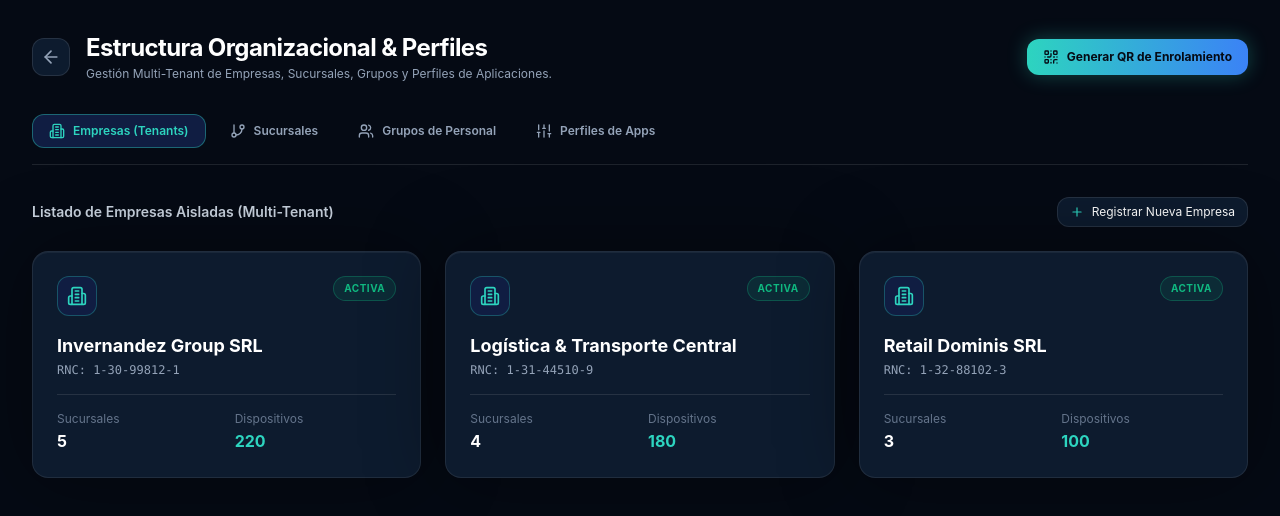
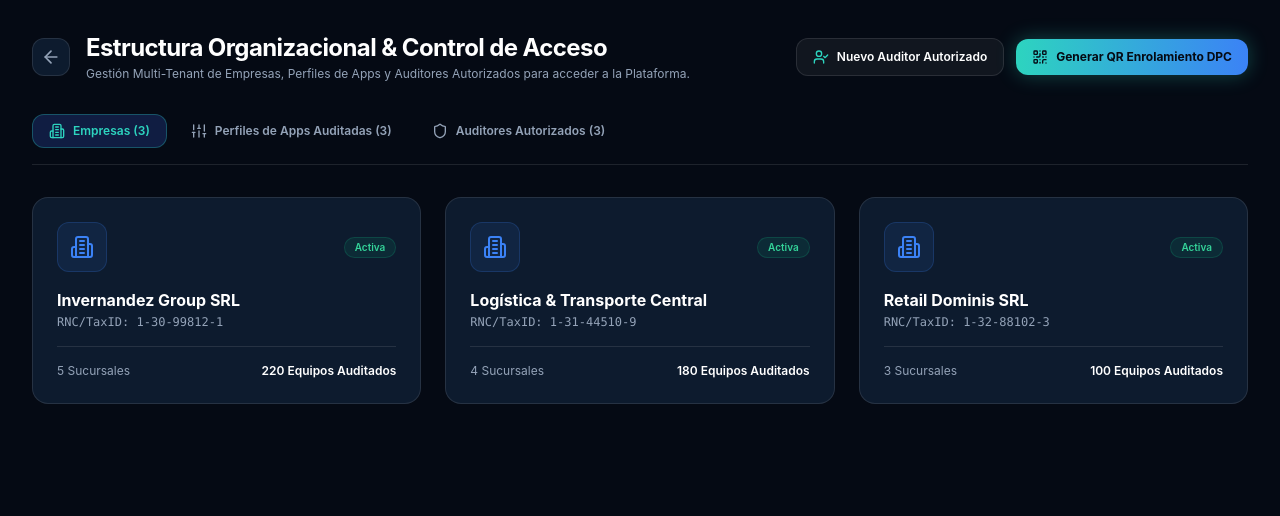
Before and after one commit to neyc03/CENTRYK, a Next.js app in the folder apps/frontend/: page /estructura in a window 1280 px wide. Shown: the top 516 px of the page. Built offline with nearby package versions, Linux system fonts and the light colour scheme.

Commit message:
feat(ui): add Authorized Auditors management tab in /estructura to clarify Web Admin Access vs Audited Field Staff

```diff
--- a/apps/frontend/src/app/estructura/page.tsx
+++ b/apps/frontend/src/app/estructura/page.tsx
@@ -13,13 +13,17 @@ import {
   CheckCircle2,
   X,
   Layers,
-  ArrowLeft
+  ArrowLeft,
+  UserCheck,
+  KeyRound,
+  Shield
 } from 'lucide-react';
 import Link from 'next/link';
 
 export default function StructurePage() {
-  const [activeTab, setActiveTab] = useState<'companies' | 'branches' | 'groups' | 'profiles'>('companies');
+  const [activeTab, setActiveTab] = useState<'companies' | 'branches' | 'groups' | 'profiles' | 'auditors'>('companies');
   const [showQrModal, setShowQrModal] = useState(false);
+  const [showAuditorModal, setShowAuditorModal] = useState(false);
 
   const mockCompanies = [
     { id: '1', name: 'Invernandez Group SRL', taxId: '1-30-99812-1', branchesCount: 5, devicesCount: 220, status: 'Activa' },
@@ -30,8 +34,15 @@ export default function StructurePage() {
   const mockProfiles = [
     { id: 'p1', name: 'Perfil Cajeros POS', group: 'Cajeros & Punto de Venta', apps: ['Punto de Venta POS', 'Calculadora'], allowedCount: 2 },
     { id: 'p2', name: 'Perfil Entregas & Waze', group: 'Choferes & Rutas', apps: ['Waze GPS', 'Centryx Delivery'], allowedCount: 2 },
-    { id: 'p3', name: 'Perfil Supervisión General', group: 'Supervisores de Campo', apps: ['Waze', 'WhatsApp Busines', 'Gmail', 'POS Admin'], allowedCount: 4 },
+    { id: 'p3', name: 'Perfil Supervisión General', group: 'Personal Auditado en Campo', apps: ['Waze', 'POS Admin'], allowedCount: 2 },
   ];
+
+  // Auditores Autorizados para acceder al Dashboard
+  const [auditors, setAuditors] = useState([
+    { id: 'a1', username: 'master', fullName: 'Administrador Máster', role: 'Máster Total', email: 'master@centryx.io', status: 'Activo' },
+    { id: 'a2', username: 'auditor_central', fullName: 'Auditor General de Operaciones', role: 'Auditor de Campo', email: 'auditoria@invernandez.com', status: 'Activo' },
+    { id: 'a3', username: 'auditor_seguridad', fullName: 'Auditor de Seguridad IT', role: 'Auditor de Seguridad', email: 'security@centryx.io', status: 'Activo' },
+  ]);
 
   return (
     <div className="min-h-screen bg-[#050A14] text-slate-100 p-8 space-y-8">
@@ -43,179 +54,211 @@ export default function StructurePage() {
             <ArrowLeft className="w-5 h-5" />
           </Link>
           <div>
-            <h1 className="text-2xl font-bold text-white tracking-tight">Estructura Organizacional & Perfiles</h1>
-            <p className="text-xs text-slate-400 mt-0.5">Gestión Multi-Tenant de Empresas, Sucursales, Grupos y Perfiles de Aplicaciones.</p>
+            <h1 className="text-2xl font-bold text-white tracking-tight">Estructura Organizacional & Control de Acceso</h1>
+            <p className="text-xs text-slate-400 mt-0.5">Gestión Multi-Tenant de Empresas, Perfiles de Apps y Auditores Autorizados para acceder a la Plataforma.</p>
           </div>
         </div>
+
+        <div className="flex items-center space-x-3">
+          <button
+            onClick={() => setShowAuditorModal(true)}
+            className="flex items-center space-x-2 bg-white/5 border border-white/10 hover:bg-white/10 text-white px-4 py-2.5 rounded-xl font-semibold text-xs transition-all cursor-pointer"
+          >
+            <UserCheck className="w-4 h-4 text-[#2DD4BF]" />
+            <span>Nuevo Auditor Autorizado</span>
+          </button>
 
           <button
             onClick={() => setShowQrModal(true)}
             className="flex items-center space-x-2 bg-gradient-to-r from-[#2DD4BF] to-[#3B82F6] text-[#050A14] px-4 py-2.5 rounded-xl font-bold text-xs shadow-[0_0_20px_rgba(45,212,191,0.3)] hover:opacity-90 transition-all cursor-pointer"
           >
             <QrCode className="w-4 h-4" />
-          <span>Generar QR de Enrolamiento</span>
+            <span>Generar QR Enrolamiento DPC</span>
           </button>
+        </div>
       </div>
 
       {/* Tabs Menu */}
       <div className="flex space-x-2 border-b border-white/10 pb-4">
         <button
           onClick={() => setActiveTab('companies')}
-          className={`flex items-center space-x-2 px-4 py-2 rounded-xl text-xs font-semibold transition-all ${activeTab === 'companies' ? 'bg-[#101D42] text-[#2DD4BF] border border-[#2DD4BF]/40' : 'text-slate-400 hover:bg-white/5'}`}
+          className={`flex items-center space-x-2 px-4 py-2 rounded-xl text-xs font-semibold transition-all ${
+            activeTab === 'companies'
+              ? 'bg-[#101D42] text-[#2DD4BF] border border-[#2DD4BF]/30'
+              : 'text-slate-400 hover:text-white hover:bg-white/5'
+          }`}
         >
           <Building2 className="w-4 h-4" />
-          <span>Empresas (Tenants)</span>
-        </button>
-
-        <button
-          onClick={() => setActiveTab('branches')}
-          className={`flex items-center space-x-2 px-4 py-2 rounded-xl text-xs font-semibold transition-all ${activeTab === 'branches' ? 'bg-[#101D42] text-[#2DD4BF] border border-[#2DD4BF]/40' : 'text-slate-400 hover:bg-white/5'}`}
-        >
-          <GitBranch className="w-4 h-4" />
-          <span>Sucursales</span>
-        </button>
-
-        <button
-          onClick={() => setActiveTab('groups')}
-          className={`flex items-center space-x-2 px-4 py-2 rounded-xl text-xs font-semibold transition-all ${activeTab === 'groups' ? 'bg-[#101D42] text-[#2DD4BF] border border-[#2DD4BF]/40' : 'text-slate-400 hover:bg-white/5'}`}
-        >
-          <Users className="w-4 h-4" />
-          <span>Grupos de Personal</span>
+          <span>Empresas ({mockCompanies.length})</span>
         </button>
 
         <button
           onClick={() => setActiveTab('profiles')}
-          className={`flex items-center space-x-2 px-4 py-2 rounded-xl text-xs font-semibold transition-all ${activeTab === 'profiles' ? 'bg-[#101D42] text-[#2DD4BF] border border-[#2DD4BF]/40' : 'text-slate-400 hover:bg-white/5'}`}
+          className={`flex items-center space-x-2 px-4 py-2 rounded-xl text-xs font-semibold transition-all ${
+            activeTab === 'profiles'
+              ? 'bg-[#101D42] text-[#2DD4BF] border border-[#2DD4BF]/30'
+              : 'text-slate-400 hover:text-white hover:bg-white/5'
+          }`}
         >
           <Sliders className="w-4 h-4" />
-          <span>Perfiles de Apps</span>
+          <span>Perfiles de Apps Auditadas ({mockProfiles.length})</span>
+        </button>
+
+        <button
+          onClick={() => setActiveTab('auditors')}
+          className={`flex items-center space-x-2 px-4 py-2 rounded-xl text-xs font-semibold transition-all ${
+            activeTab === 'auditors'
+              ? 'bg-[#101D42] text-[#2DD4BF] border border-[#2DD4BF]/30'
+              : 'text-slate-400 hover:text-white hover:bg-white/5'
+          }`}
+        >
+          <Shield className="w-4 h-4" />
+          <span>Auditores Autorizados ({auditors.length})</span>
         </button>
       </div>
 
-      {/* Tab Content: Companies */}
+      {/* Tab Content */}
       {activeTab === 'companies' && (
-        <div className="space-y-6">
-          <div className="flex justify-between items-center">
-            <h3 className="text-sm font-semibold text-slate-300">Listado de Empresas Aisladas (Multi-Tenant)</h3>
-            <button className="flex items-center space-x-2 bg-[#0D1B2E] border border-white/10 hover:border-[#2DD4BF]/50 text-white px-3 py-1.5 rounded-xl text-xs transition-all">
-              <Plus className="w-3.5 h-3.5 text-[#2DD4BF]" />
-              <span>Registrar Nueva Empresa</span>
-            </button>
+        <div className="grid grid-cols-1 md:grid-cols-3 gap-6">
+          {mockCompanies.map((c) => (
+            <div key={c.id} className="bg-[#0D1B2E] border border-white/10 rounded-2xl p-6 space-y-4">
+              <div className="flex items-center justify-between">
+                <div className="p-3 rounded-xl bg-blue-500/10 border border-blue-500/20 text-[#3B82F6]">
+                  <Building2 className="w-6 h-6" />
                 </div>
-
-          <div className="grid grid-cols-1 md:grid-cols-3 gap-6">
-            {mockCompanies.map((comp) => (
-              <div key={comp.id} className="centryx-card p-6 space-y-4">
-                <div className="flex justify-between items-start">
-                  <div className="w-10 h-10 rounded-xl bg-[#101D42] border border-[#2DD4BF]/30 flex items-center justify-center text-[#2DD4BF]">
-                    <Building2 className="w-5 h-5" />
-                  </div>
-                  <span className="px-2.5 py-1 rounded-full text-[10px] font-bold uppercase tracking-wider bg-[#10B981]/10 text-[#10B981] border border-[#10B981]/30">
-                    {comp.status}
+                <span className="px-2.5 py-0.5 rounded-full text-[10px] font-semibold bg-emerald-500/10 text-emerald-400 border border-emerald-500/20">
+                  {c.status}
                 </span>
               </div>
-
               <div>
-                  <h4 className="text-lg font-bold text-white">{comp.name}</h4>
-                  <p className="text-xs text-slate-400 font-mono mt-0.5">RNC: {comp.taxId}</p>
+                <h3 className="text-base font-bold text-white">{c.name}</h3>
+                <p className="text-xs text-slate-400 font-mono mt-0.5">RNC/TaxID: {c.taxId}</p>
               </div>
-
-                <div className="pt-4 border-t border-white/10 grid grid-cols-2 gap-4 text-xs">
-                  <div>
-                    <p className="text-slate-500">Sucursales</p>
-                    <p className="text-base font-bold text-white mt-0.5">{comp.branchesCount}</p>
-                  </div>
-                  <div>
-                    <p className="text-slate-500">Dispositivos</p>
-                    <p className="text-base font-bold text-[#2DD4BF] mt-0.5">{comp.devicesCount}</p>
-                  </div>
+              <div className="pt-4 border-t border-white/10 flex justify-between text-xs text-slate-400">
+                <span>{c.branchesCount} Sucursales</span>
+                <span className="text-white font-semibold">{c.devicesCount} Equipos Auditados</span>
               </div>
             </div>
           ))}
         </div>
-        </div>
       )}
 
-      {/* Tab Content: Profiles */}
       {activeTab === 'profiles' && (
-        <div className="space-y-6">
-          <div className="flex justify-between items-center">
-            <h3 className="text-sm font-semibold text-slate-300">Perfiles de Productividad Definidos</h3>
-            <button className="flex items-center space-x-2 bg-[#0D1B2E] border border-white/10 hover:border-[#2DD4BF]/50 text-white px-3 py-1.5 rounded-xl text-xs transition-all">
-              <Plus className="w-3.5 h-3.5 text-[#2DD4BF]" />
-              <span>Crear Nuevo Perfil de Apps</span>
-            </button>
+        <div className="grid grid-cols-1 md:grid-cols-3 gap-6">
+          {mockProfiles.map((p) => (
+            <div key={p.id} className="bg-[#0D1B2E] border border-white/10 rounded-2xl p-6 space-y-4">
+              <div className="flex items-center justify-between">
+                <div className="p-3 rounded-xl bg-[#2DD4BF]/10 border border-[#2DD4BF]/20 text-[#2DD4BF]">
+                  <Sliders className="w-6 h-6" />
                 </div>
-
-          <div className="grid grid-cols-1 md:grid-cols-3 gap-6">
-            {mockProfiles.map((prof) => (
-              <div key={prof.id} className="centryx-card p-6 space-y-4">
-                <div className="flex justify-between items-start">
-                  <div className="w-10 h-10 rounded-xl bg-[#8B5CF6]/10 border border-[#8B5CF6]/30 flex items-center justify-center text-[#8B5CF6]">
-                    <Sliders className="w-5 h-5" />
+                <span className="text-xs text-slate-400 font-mono">{p.group}</span>
               </div>
-                  <span className="px-2.5 py-1 rounded-full text-[10px] font-bold text-slate-300 bg-white/5 border border-white/10">
-                    {prof.allowedCount} Apps Esperadas
-                  </span>
+              <div>
+                <h3 className="text-base font-bold text-white">{p.name}</h3>
+                <p className="text-xs text-slate-400 mt-1">Apps Permitidas en el Agente DPC:</p>
               </div>
-
-                <div>
-                  <h4 className="text-lg font-bold text-white">{prof.name}</h4>
-                  <p className="text-xs text-slate-400 mt-0.5">Grupo: <span className="text-[#2DD4BF] font-semibold">{prof.group}</span></p>
+              <div className="space-y-1.5 pt-2">
+                {p.apps.map((app, idx) => (
+                  <div key={idx} className="flex items-center justify-between p-2 rounded-lg bg-[#050A14] text-xs">
+                    <span className="text-slate-300">{app}</span>
+                    <CheckCircle2 className="w-4 h-4 text-emerald-400" />
                   </div>
-
-                <div className="pt-4 border-t border-white/10 space-y-2">
-                  <p className="text-[11px] uppercase font-mono text-slate-500 tracking-wider">Aplicaciones de Perfil:</p>
-                  <div className="flex flex-wrap gap-1.5">
-                    {prof.apps.map((app, idx) => (
-                      <span key={idx} className="px-2.5 py-1 rounded-lg bg-[#050A14] border border-white/10 text-xs text-slate-200">
-                        {app}
-                      </span>
                 ))}
-                  </div>
               </div>
             </div>
           ))}
         </div>
+      )}
+
+      {activeTab === 'auditors' && (
+        <div className="bg-[#0D1B2E] border border-white/10 rounded-3xl overflow-hidden shadow-xl">
+          <div className="p-6 border-b border-white/10 flex items-center justify-between">
+            <div>
+              <h3 className="text-base font-bold text-white flex items-center space-x-2">
+                <span>Lista de Auditores Autorizados para acceder a la Plataforma Web</span>
+              </h3>
+              <p className="text-xs text-slate-400 mt-0.5">El personal auditado en campo NO tiene acceso a esta web. Solo los auditores autorizados aquí pueden iniciar sesión.</p>
+            </div>
+          </div>
+
+          <div className="overflow-x-auto">
+            <table className="w-full text-left text-xs">
+              <thead className="bg-[#050A14] text-slate-400 uppercase tracking-wider font-semibold border-b border-white/10">
+                <tr>
+                  <th className="py-3.5 px-6">Usuario (Login)</th>
+                  <th className="py-3.5 px-6">Nombre Completo</th>
+                  <th className="py-3.5 px-6">Rol de Auditoría</th>
+                  <th className="py-3.5 px-6">Correo</th>
+                  <th className="py-3.5 px-6 text-right">Estado</th>
+                </tr>
+              </thead>
+              <tbody className="divide-y divide-white/5 font-medium">
+                {auditors.map((aud) => (
+                  <tr key={aud.id} className="hover:bg-white/5 transition-all">
+                    <td className="py-4 px-6">
+                      <div className="flex items-center space-x-3">
+                        <div className="p-2 rounded-xl bg-[#2DD4BF]/10 text-[#2DD4BF] border border-[#2DD4BF]/30 font-bold font-mono">
+                          {aud.username}
+                        </div>
+                        <span className="text-white font-bold">{aud.username}</span>
+                      </div>
+                    </td>
+
+                    <td className="py-4 px-6 text-slate-200">{aud.fullName}</td>
+
+                    <td className="py-4 px-6">
+                      <span className="px-2.5 py-1 rounded-lg text-[11px] font-semibold bg-blue-500/10 border border-blue-500/30 text-blue-400">
+                        {aud.role}
+                      </span>
+                    </td>
+
+                    <td className="py-4 px-6 text-slate-400 font-mono">{aud.email}</td>
+
+                    <td className="py-4 px-6 text-right">
+                      <span className="px-2.5 py-1 rounded-full text-[10px] font-bold bg-emerald-500/10 text-emerald-400 border border-emerald-500/30">
+                        {aud.status}
+                      </span>
+                    </td>
+                  </tr>
+                ))}
+              </tbody>
+            </table>
+          </div>
         </div>
       )}
 
-      {/* QR Code Enrollment Modal */}
+      {/* Modal QR Enrolamiento */}
       {showQrModal && (
-        <div className="fixed inset-0 z-50 bg-black/80 backdrop-blur-sm flex items-center justify-center p-4">
-          <div className="centryx-card max-w-md w-full p-6 space-y-6 relative animate-in fade-in zoom-in duration-200">
+        <div className="fixed inset-0 z-50 flex items-center justify-center p-4 bg-black/70 backdrop-blur-md">
+          <div className="w-full max-w-md bg-[#0D1B2E] border border-white/10 rounded-3xl p-6 space-y-6 shadow-2xl">
+            <div className="flex items-center justify-between">
+              <h3 className="text-lg font-bold text-white flex items-center space-x-2">
+                <QrCode className="w-5 h-5 text-[#2DD4BF]" />
+                <span>QR Enrolamiento Android DPC</span>
+              </h3>
+              <button onClick={() => setShowQrModal(false)} className="p-2 text-slate-400 hover:text-white">
+                <X className="w-5 h-5" />
+              </button>
+            </div>
+
+            <div className="flex flex-col items-center p-6 rounded-2xl bg-white text-slate-950">
+              <div className="w-48 h-48 bg-slate-950 p-3 rounded-xl flex items-center justify-center">
+                <div className="w-full h-full border-4 border-dashed border-[#2DD4BF] flex flex-col items-center justify-center text-center p-2">
+                  <QrCode className="w-24 h-24 text-[#2DD4BF]" />
+                  <span className="text-[10px] text-slate-400 font-mono mt-1">Centryx-DPC-v2</span>
+                </div>
+              </div>
+              <p className="text-xs text-slate-600 mt-4 text-center font-medium">
+                Toque 6 veces la pantalla inicial de bienvenida de Android y escanee este código para convertir el teléfono en <strong>Device Owner</strong>.
+              </p>
+            </div>
+
             <button
               onClick={() => setShowQrModal(false)}
-              className="absolute top-4 right-4 text-slate-400 hover:text-white"
+              className="w-full py-3 bg-[#101D42] border border-[#2DD4BF]/30 text-[#2DD4BF] font-bold rounded-xl text-xs hover:bg-[#2DD4BF] hover:text-slate-950 transition-all"
             >
-              <X className="w-5 h-5" />
+              Cerrar Modal de Enrolamiento
             </button>
-
-            <div className="text-center space-y-2">
-              <div className="w-12 h-12 rounded-2xl bg-gradient-to-br from-[#2DD4BF] to-[#3B82F6] flex items-center justify-center mx-auto shadow-[0_0_25px_rgba(45,212,191,0.3)]">
-                <QrCode className="w-6 h-6 text-[#050A14]" />
-              </div>
-              <h3 className="text-lg font-bold text-white">Enrolamiento Android Device Owner</h3>
-              <p className="text-xs text-slate-400">Escanee este código QR desde el asistente de bienvenida de Android recién formateado (6 toques en pantalla).</p>
-            </div>
-
-            {/* QR Mock Display */}
-            <div className="bg-white p-6 rounded-2xl flex flex-col items-center justify-center border-4 border-[#2DD4BF]/40 shadow-[0_0_40px_rgba(45,212,191,0.2)]">
-              <img
-                src="https://api.qrserver.com/v1/create-qr-code/?size=200x200&data=%7B%22android.app.extra.PROVISIONING_DEVICE_ADMIN_COMPONENT_NAME%22%3A%22io.centryx.mdm%2F.CentryxDeviceAdminReceiver%22%7D"
-                alt="Enrolamiento Centryx QR"
-                className="w-48 h-48"
-              />
-              <p className="text-[10px] text-slate-800 font-mono mt-3 font-semibold">payload: io.centryx.mdm / DeviceOwner</p>
-            </div>
-
-            <div className="space-y-2 text-xs text-slate-300 bg-[#050A14] p-3 rounded-xl border border-white/10">
-              <div className="flex items-center space-x-2 text-[#10B981]">
-                <CheckCircle2 className="w-4 h-4" />
-                <span className="font-semibold">Modo Device Owner Automático</span>
-              </div>
-              <p className="text-[11px] text-slate-400">Instala el agente DPC, desactiva apps no autorizadas y aplica políticas de bloqueo instantáneamente.</p>
-            </div>
           </div>
         </div>
       )}
```
Lines whose indentation alone changed are shown as unchanged.
